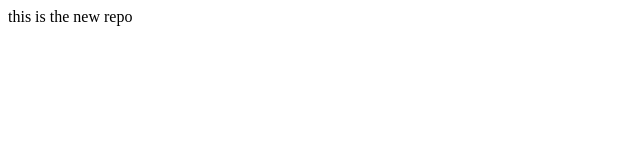
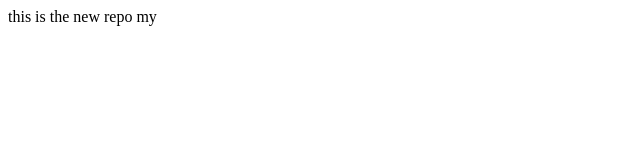
Before and after one commit to Kartik7data/localrepo, a plain HTML site: page index.html in a window 1280 px wide. Shown: the full height of the page, 0-640 px from the left. Drawn offline with Linux system fonts and the light colour scheme.

Commit message:
Add new feature

```diff
--- a/index.html
+++ b/index.html
@@ -1 +1 @@
-<p>this is the new repo</p>
+<p>this is the new repo my </p>
```
